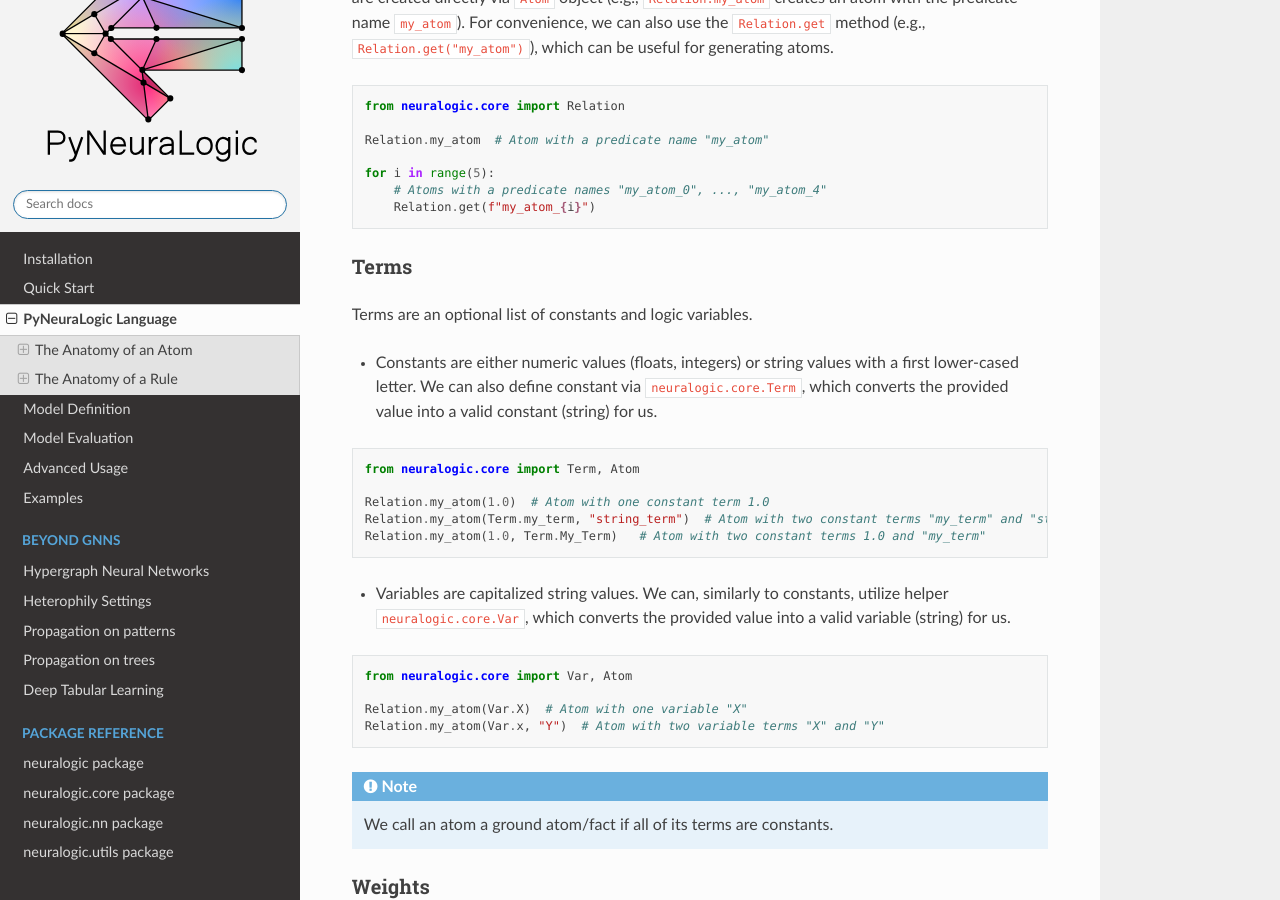
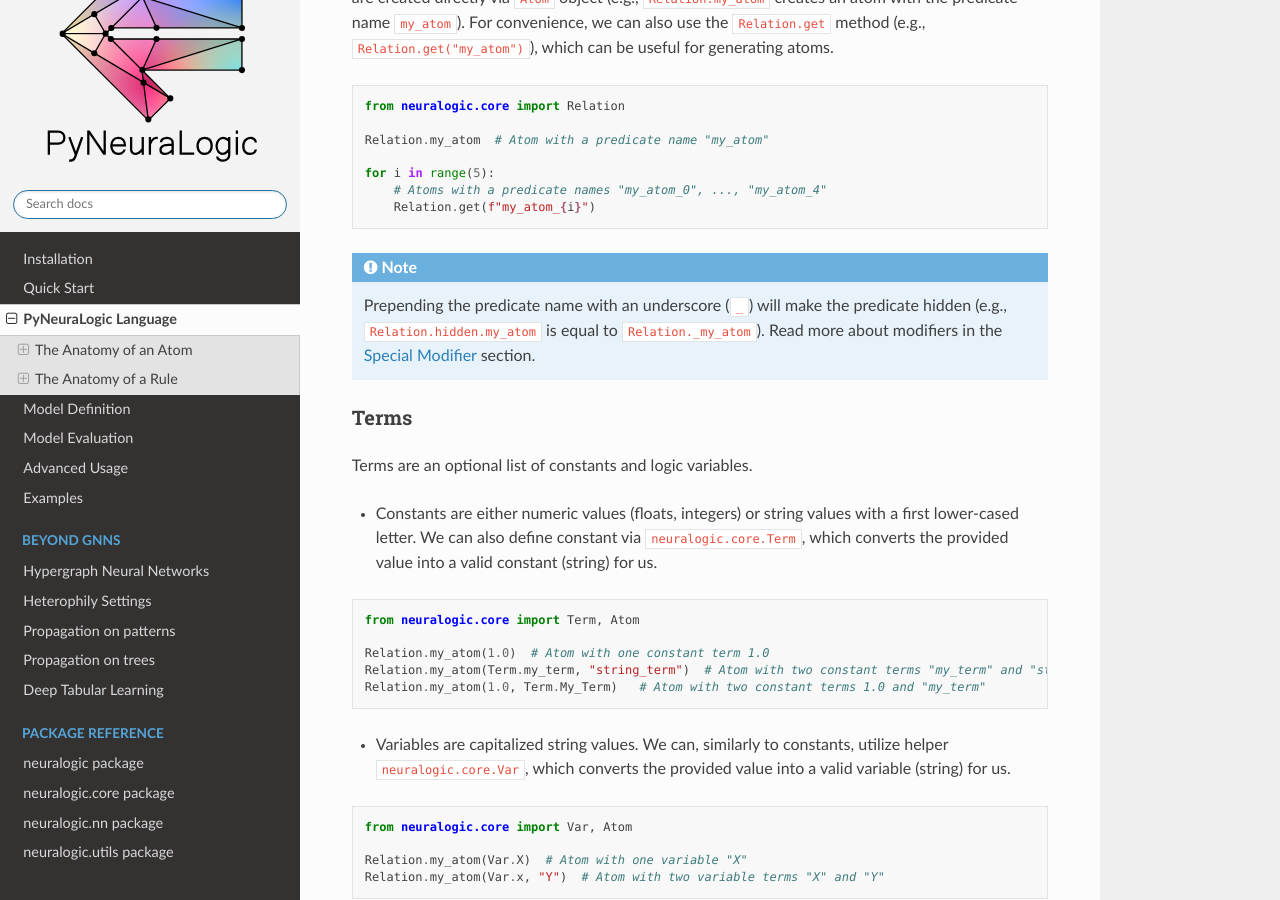
Before and after one commit to LukasZahradnik/PyNeuraLogic, a Sphinx documentation site: the page built from docs/language.rst, in a window 1280 px wide and 900 px high, scrolled down 1064 px. Built offline with Sphinx 7.4.7 and the Read the Docs theme 2.0.0, drawn with Linux system fonts in a browser that asks for light colours.

Commit message:
Document prepending _ to make predicate hidden

```diff
--- a/docs/language.rst
+++ b/docs/language.rst
@@ -54,6 +54,11 @@ which can be useful for generating atoms.
     for i in range(5):
         # Atoms with a predicate names "my_atom_0", ..., "my_atom_4"
         Relation.get(f"my_atom_{i}")
+
+
+.. note::
+
+    Prepending the predicate name with an underscore (:code:`_`) will make the predicate hidden (e.g., :code:`Relation.hidden.my_atom` is equal to :code:`Relation._my_atom`). Read more about modifiers in the :ref:`special-modifier-label` section.
 
 
 Terms
```
